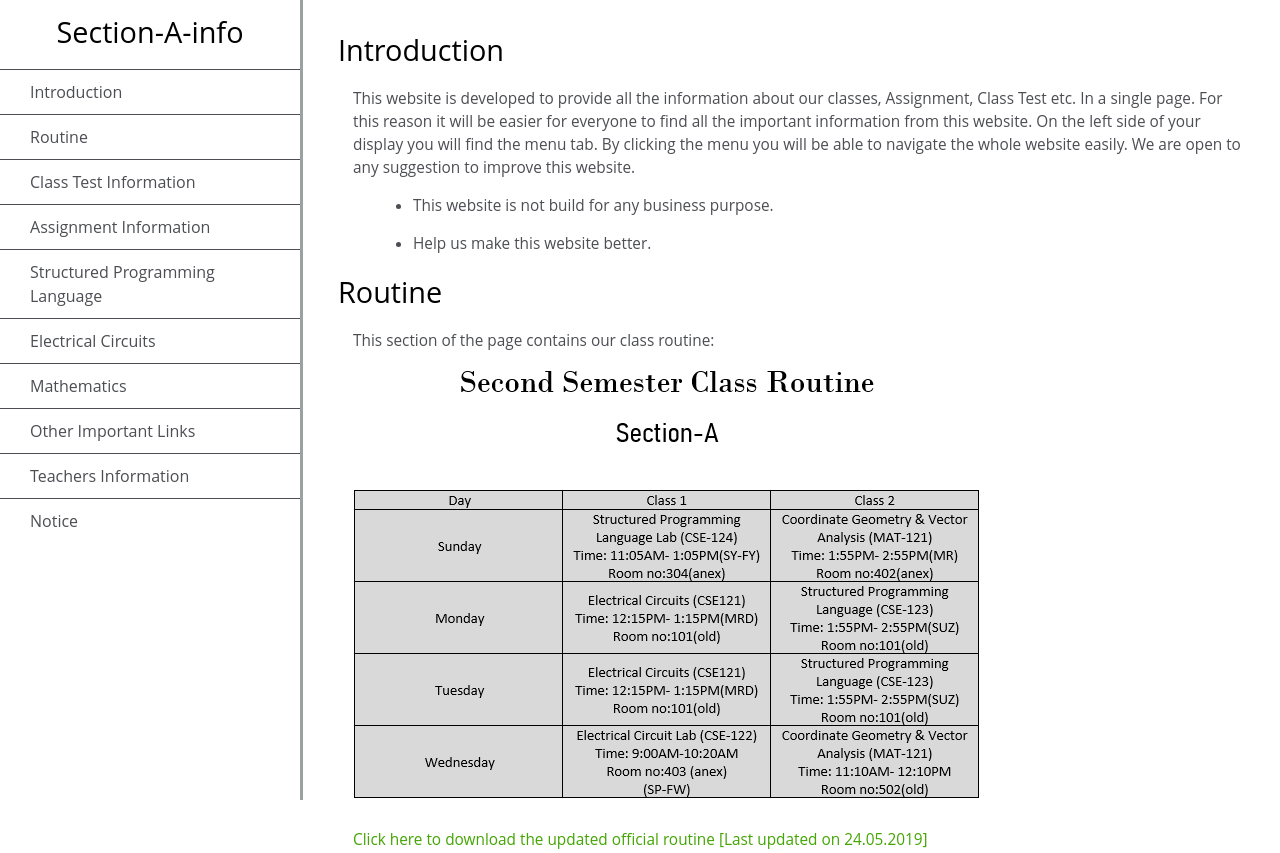
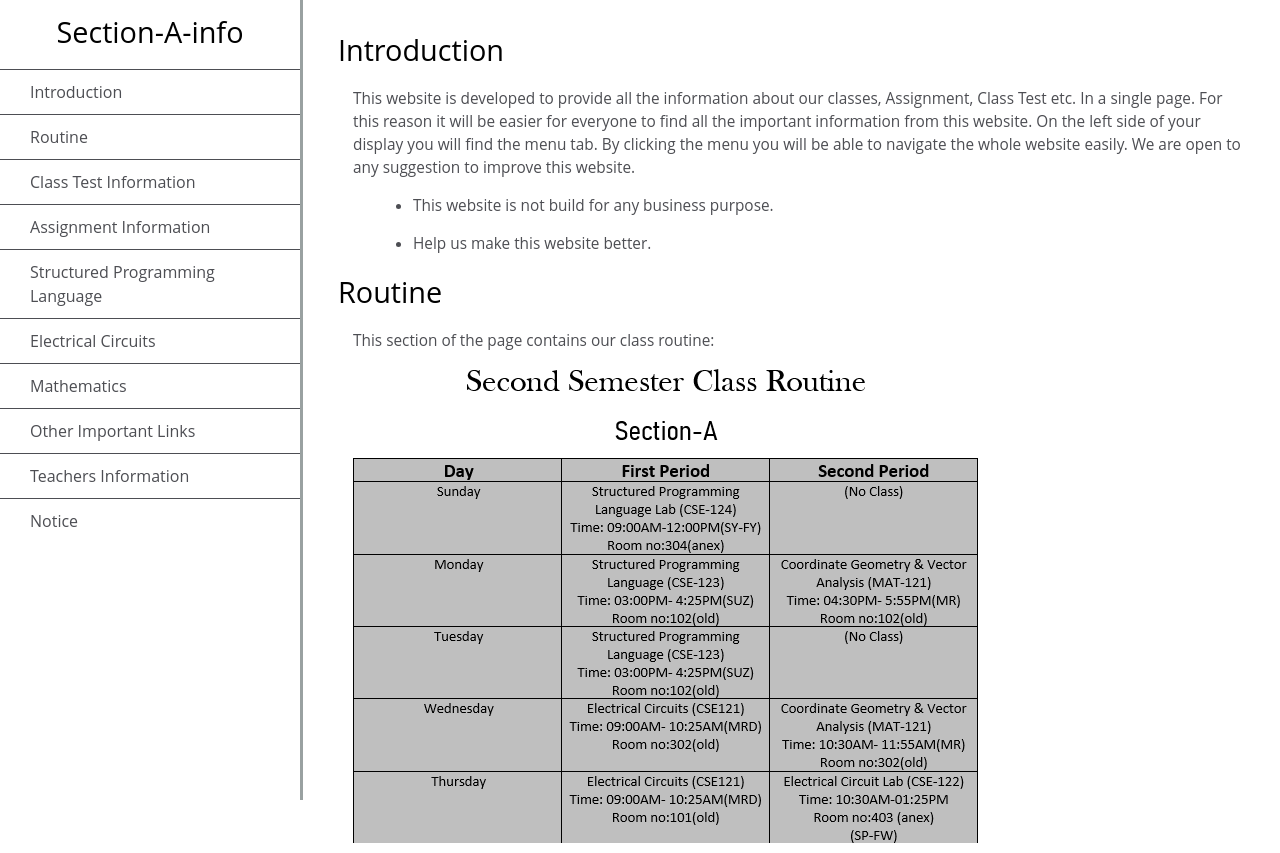
Before and after one commit to SRsajeeb/section-a-info, a plain HTML site: page index.html in a window 1280 px wide. Shown: the top 853 px of the page. Drawn offline with Linux system fonts and the light colour scheme.

Commit message:
Update index.html

```diff
--- a/index.html
+++ b/index.html
@@ -53,7 +53,7 @@
     <article>
       <p>This section of the page contains our class routine:</p>
 
-      <img src="routine.png" alt="routine"></br></br>
+      <img src="routine2.png" alt="Class-routine"></br></br>
 
       <a href="https://cdn.fbsbx.com/v/t59.2708-21/59526390_950648851934924_5581440636877275136_n.pdf/CSE_Routine-Updated_on_30_May.pdf?_nc_cat=107&_nc_oc=AQl0q6OfaCcyZU_5Q4BQJbz7lrx72H7M26BrQ6hMWyiKsguYpoQ9_kwynDow1fXhGE4&_nc_ht=cdn.fbsbx.com&oh=c5ab445c366142aac84c3dac924b8b2c&oe=5CF4DE1A&dl=1&fbclid=IwAR0sSm8PDMNLjMS3OhEj8ckg7ZIlEV0EL1b9RWSyiefTc-92oGuV2xn-gOw">Click here to download the updated official routine [Last updated on 24.05.2019]</a>
 
```
